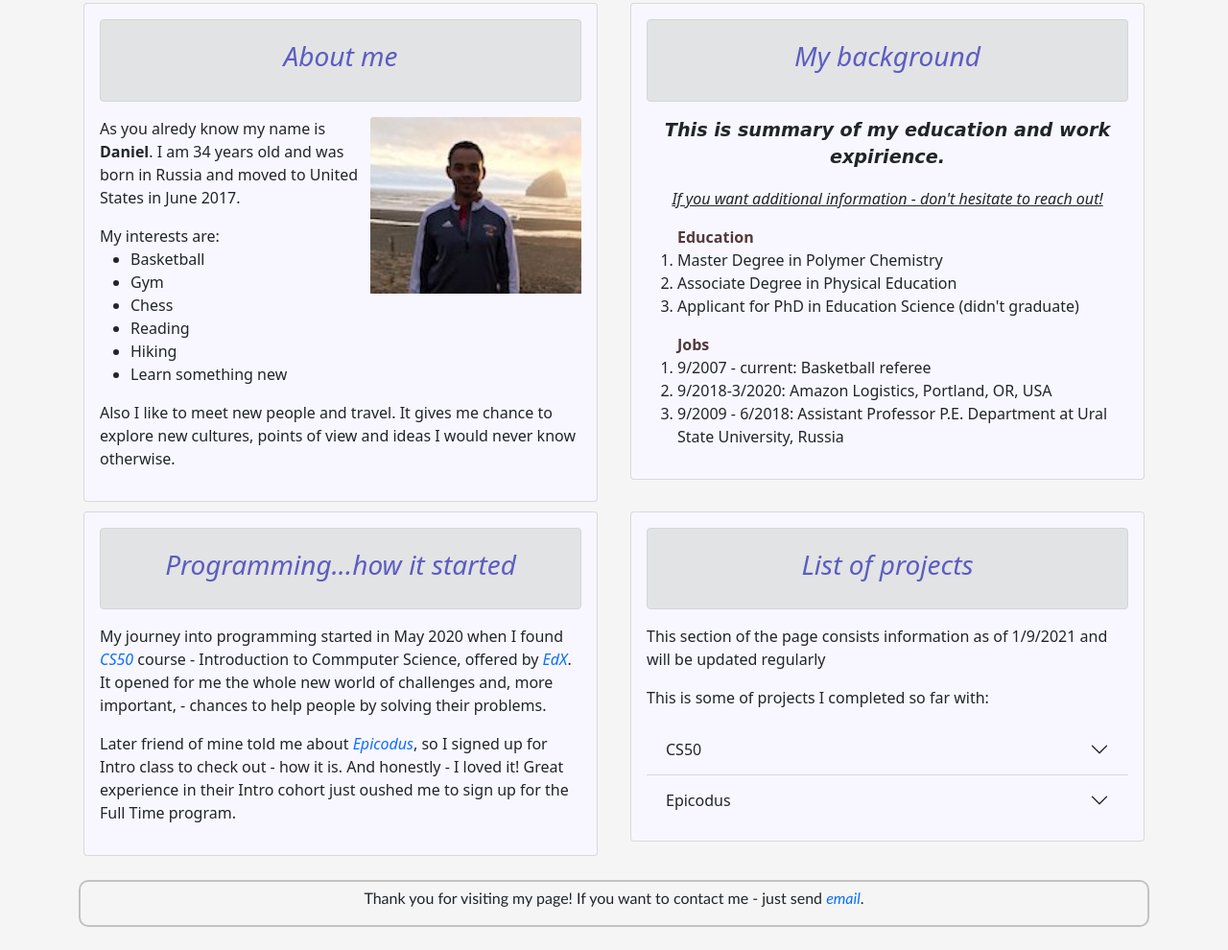
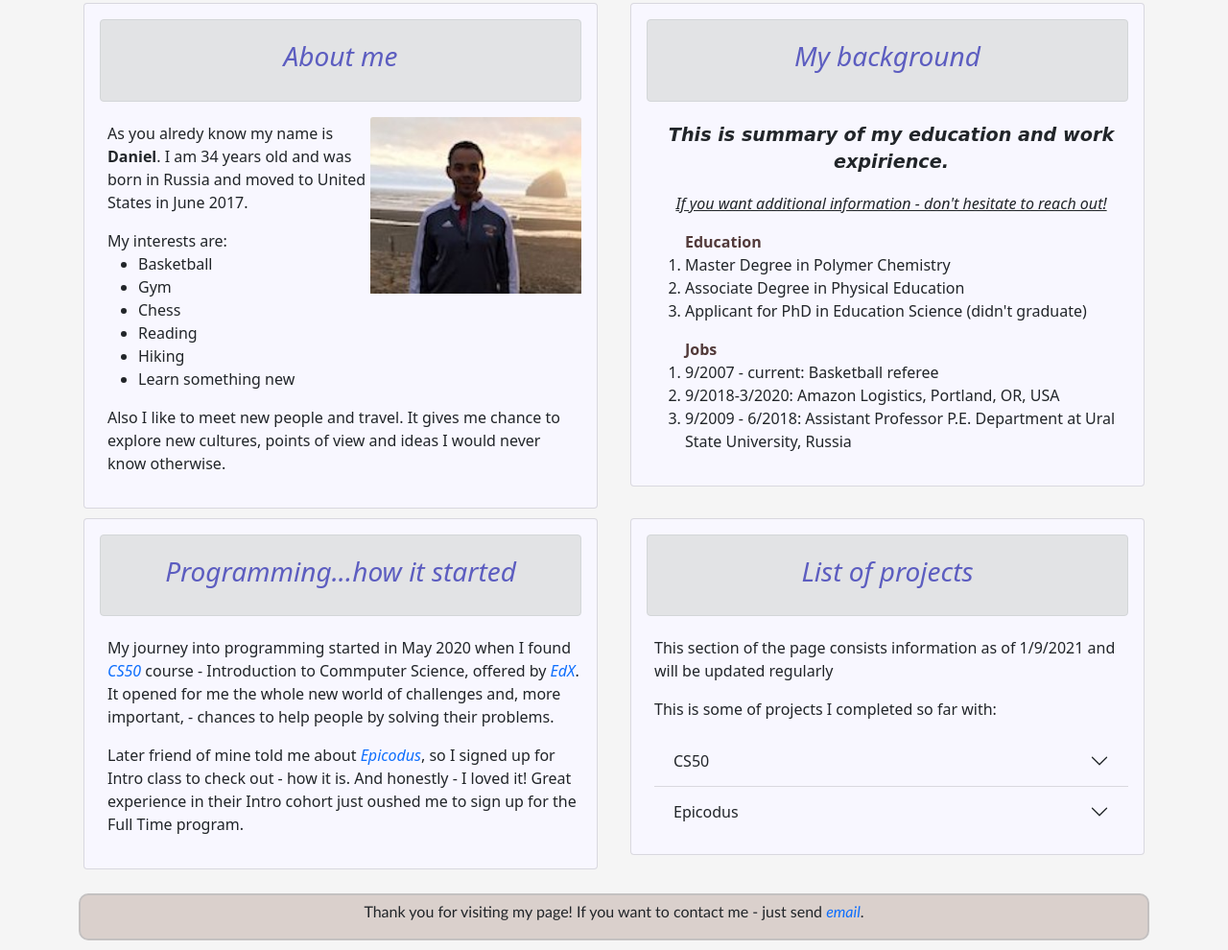
Before and after one commit to DanielAdeyemi/Epicodus-project-1, a plain HTML site: page index.html in a window 1280 px wide. Shown: the part 128-1118 px from the top of the page at 96% size. Drawn offline with nearby package versions, Linux system fonts and the light colour scheme.

Commit message:
Edit README and finish styling

```diff
--- a/css/styles.css
+++ b/css/styles.css
@@ -35,6 +35,10 @@ header>p {
   color: #5c5dc0;
   font-style: italic;
   padding: 5px 0px 5px 0px;
+}
+
+.card-text {
+  padding: 5px 0px 2px 8px;
 }
 
 a {
@@ -75,6 +79,7 @@ footer {
   margin-bottom: 10px;
   border: rgb(196, 193, 193) 2px solid;
   border-radius: 10px;
+  background-color: #dad0cc;
 }
 
 footer>p {
```
Also changed, not shown: 1 other file.
